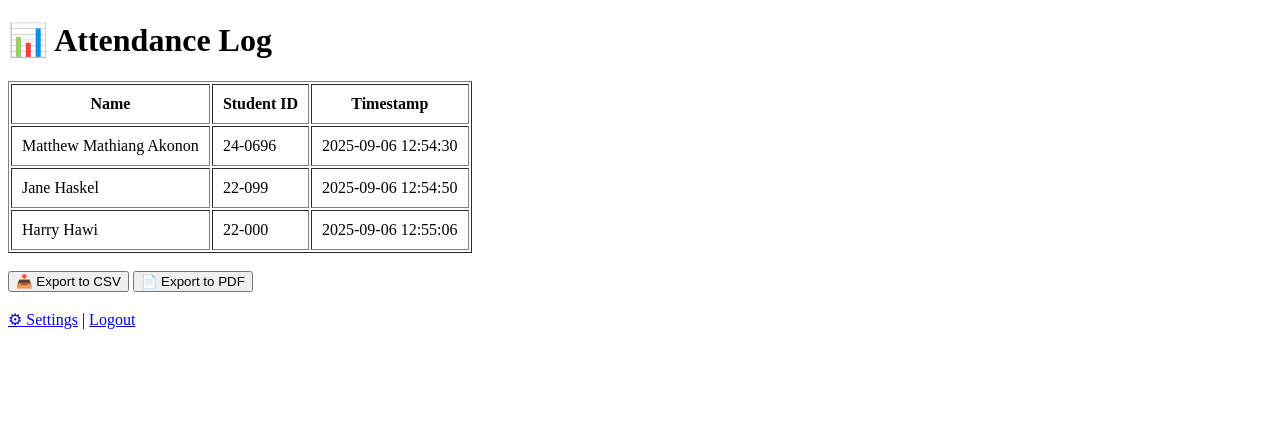
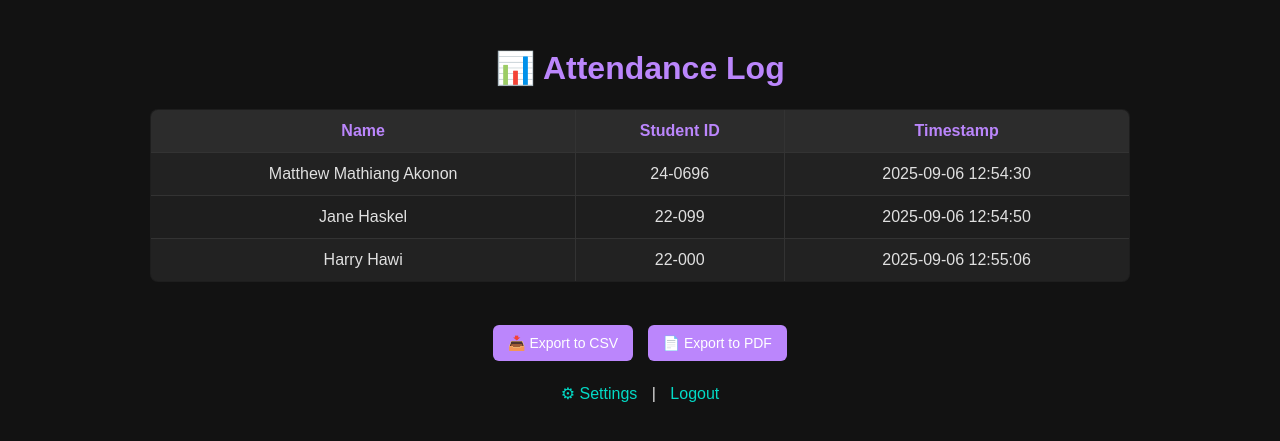
Before and after one commit to Ak23b/vision-based-attendance-system, a Flask app: page /attendance in a window 1280 px wide. Shown: the top 441 px of the page. Run offline with Flask 3, Linux system fonts and the light colour scheme; a user stored in the database is signed in; data comes from the database, SQL or seed files in the repository; some libraries are stand-ins or nearby versions.

Commit message:
Added suitable style

```diff
--- a/templates/attendance.html
+++ b/templates/attendance.html
@@ -2,10 +2,78 @@
 <html>
 <head>
     <title>Attendance Records</title>
+    <style>
+        body {
+            background-color: #121212;
+            color: #e0e0e0;
+            font-family: Arial, sans-serif;
+            text-align: center;
+            padding: 20px;
+        }
+
+        h1 {
+            color: #bb86fc;
+        }
+
+        table {
+            margin: 20px auto;
+            border-collapse: collapse;
+            width: 80%;
+            background-color: #1e1e1e;
+            border: 1px solid #333;
+            border-radius: 8px;
+            overflow: hidden;
+        }
+
+        th, td {
+            padding: 12px;
+            border: 1px solid #333;
+            text-align: center;
+        }
+
+        th {
+            background-color: #2c2c2c;
+            color: #bb86fc;
+        }
+
+        tr:nth-child(even) {
+            background-color: #222;
+        }
+
+        tr:hover {
+            background-color: #333;
+        }
+
+        button {
+            margin: 5px;
+            padding: 10px 15px;
+            border: none;
+            border-radius: 6px;
+            cursor: pointer;
+            font-size: 14px;
+            background-color: #bb86fc;
+            color: white;
+            transition: background 0.3s;
+        }
+
+        button:hover {
+            background-color: #9a67ea;
+        }
+
+        a {
+            color: #03dac6;
+            text-decoration: none;
+            margin: 0 10px;
+        }
+
+        a:hover {
+            text-decoration: underline;
+        }
+    </style>
 </head>
 <body>
     <h1>📊 Attendance Log</h1>
-    <table id="attendanceTable" border="1" cellpadding="10">
+    <table id="attendanceTable">
         <tr>
             <th>Name</th>
             <th>Student ID</th>
```
